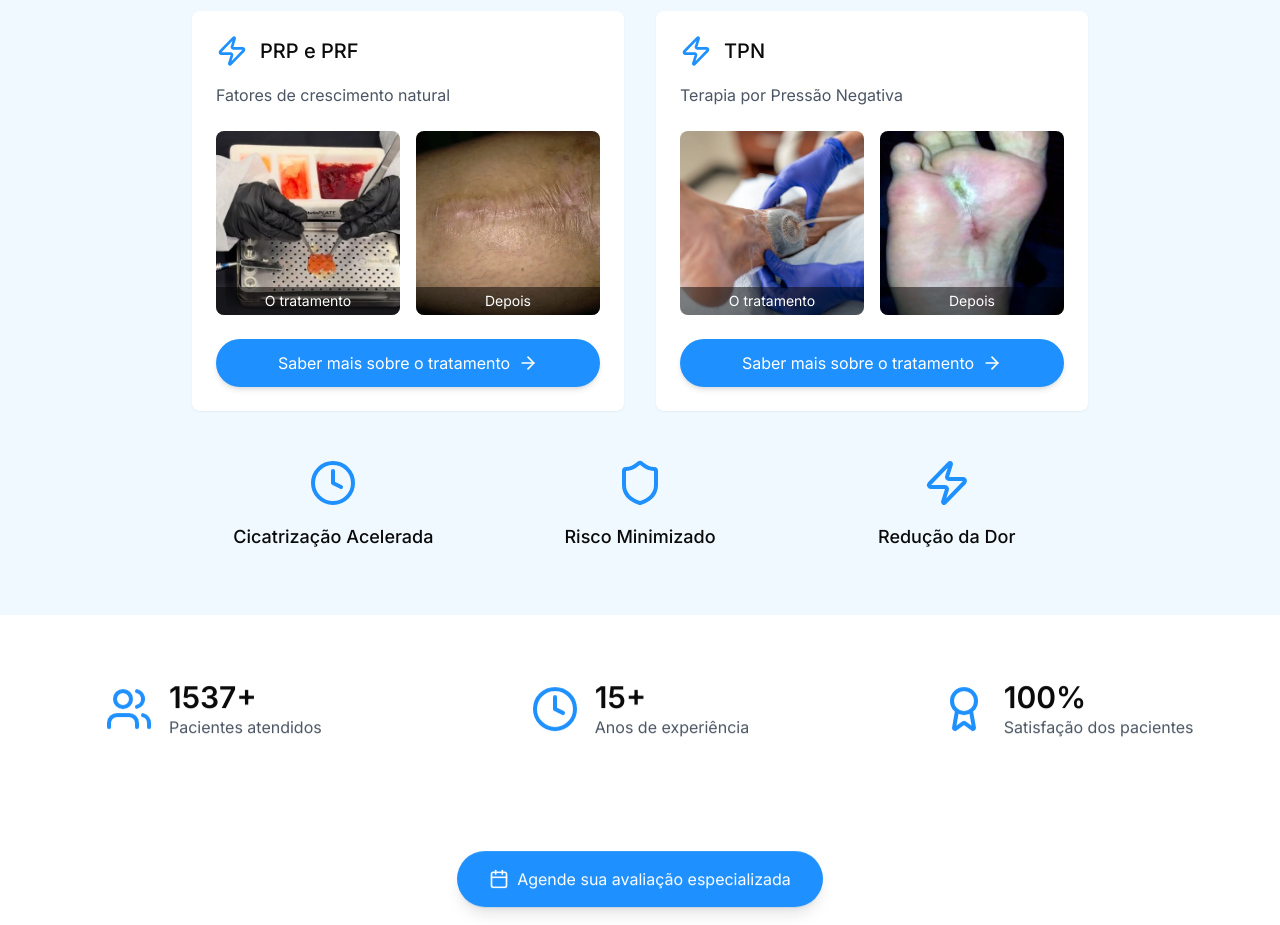
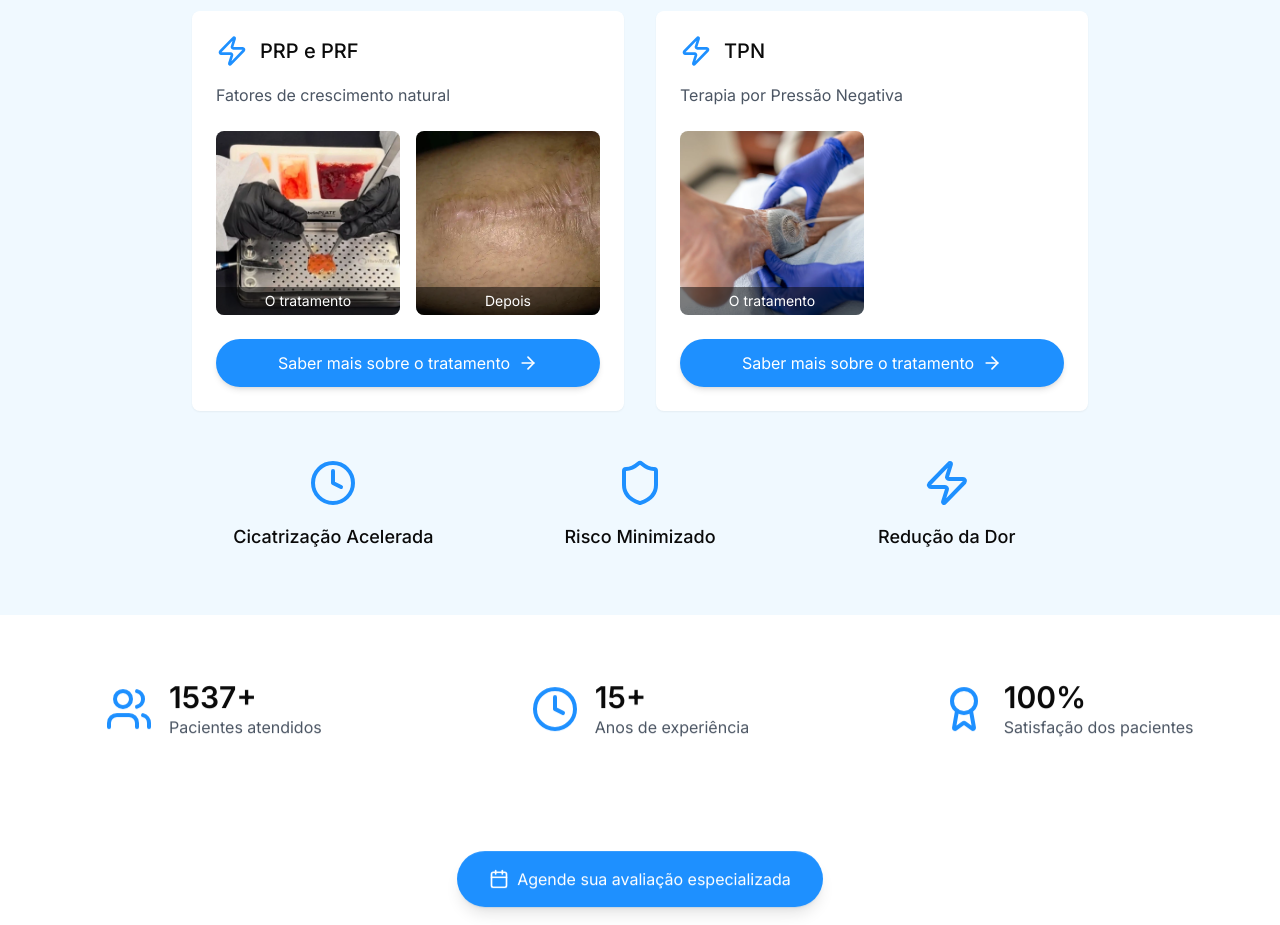
Before and after one commit to ItaloSol/LandingPageEnfermeira, a Next.js app: page / in a window 1280 px wide. Shown: the part 3820-4745 px from the top of the page. Built offline with nearby package versions, Linux system fonts and the light colour scheme.

Commit message:
Tirando o depois de TPN

```diff
--- a/components/SolutionSection.tsx
+++ b/components/SolutionSection.tsx
@@ -31,7 +31,6 @@ export default function SolutionSection() {
       name: 'TPN',
       description: 'Terapia por Pressão Negativa',
       beforeImage: '/tpn.webp',
-      afterImage: '/tpn_d.webp',
       whatsappMessage: 'Olá, gostaria de saber mais sobre o tratamento com TPN.'
     }
   ];
@@ -100,6 +99,7 @@ export default function SolutionSection() {
                       O tratamento
                     </div>
                   </div>
+                  {tech.afterImage && (
                     <div className="relative aspect-square rounded-lg overflow-hidden">
                       <Image
                         src={tech.afterImage}
@@ -111,6 +111,7 @@ export default function SolutionSection() {
                         Depois
                       </div>
                     </div>
+                  )}
                 </div>
 
                 <a
```
Also changed, not shown: 3 other files (tests, documents, lock files or other folders). Lines whose indentation alone changed are shown as unchanged.
